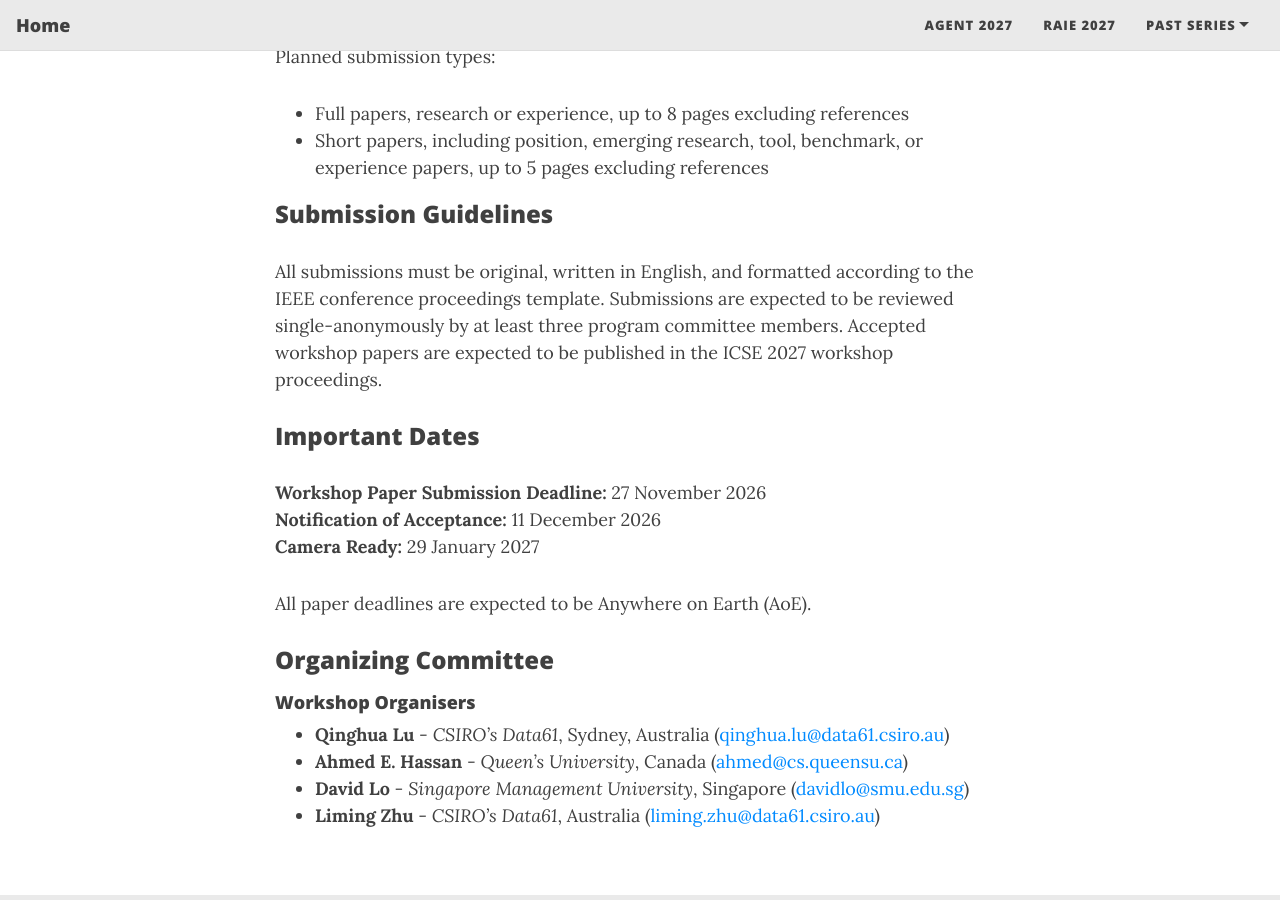
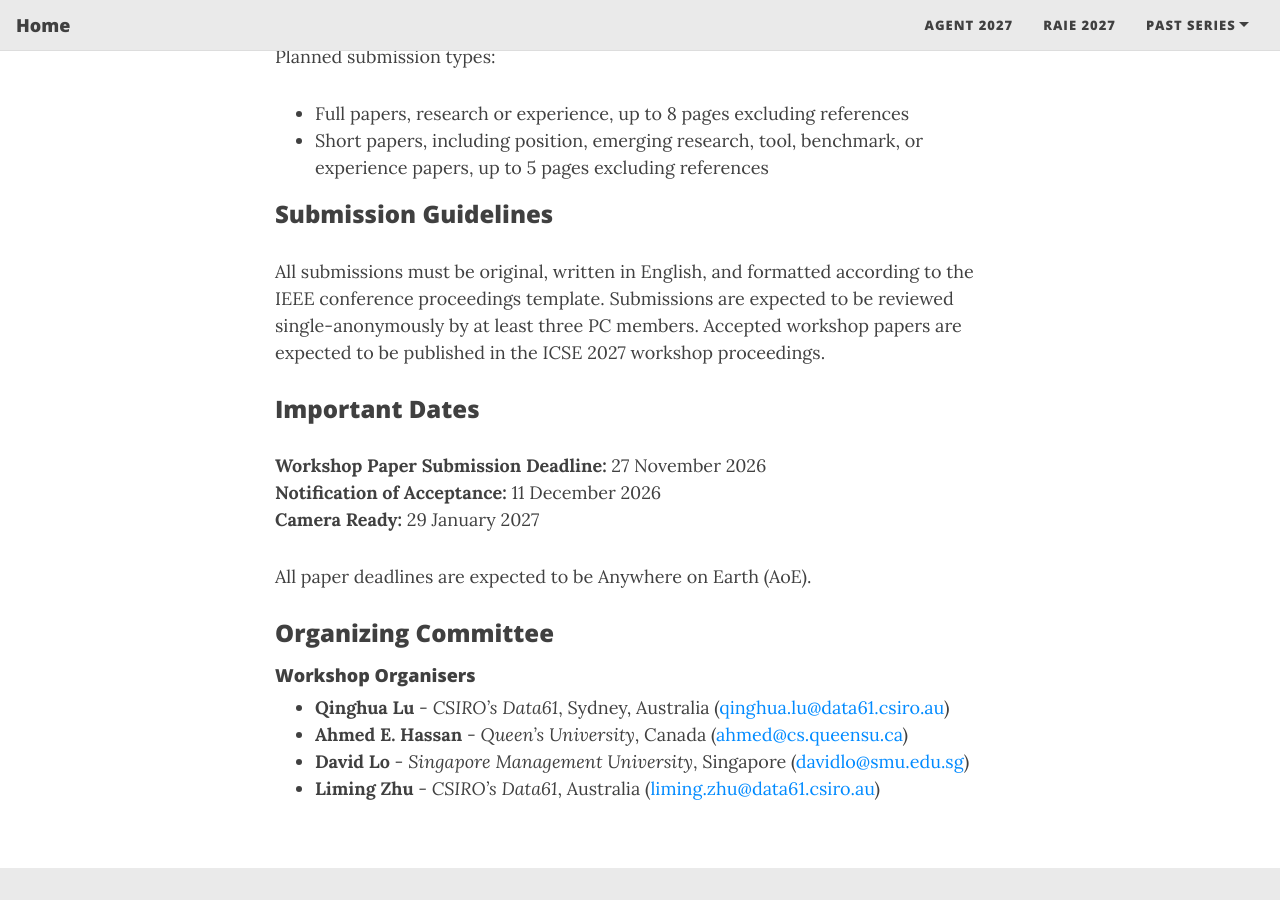
Before and after one commit to RAIEngineering/AIEng-Series, a Jekyll site: the page built from Agent2027.md, in a window 1280 px wide and 900 px high, scrolled down 2385 px. Built offline with Jekyll 4.4.1, drawn with Linux system fonts in a browser that asks for light colours; nearby versions of some CDN libraries.

Commit message:
Update Agent2027.md

```diff
--- a/Agent2027.md
+++ b/Agent2027.md
@@ -57,7 +57,7 @@ Planned submission types:
 
 ### Submission Guidelines
 
-All submissions must be original, written in English, and formatted according to the IEEE conference proceedings template. Submissions are expected to be reviewed single-anonymously by at least three program committee members. Accepted workshop papers are expected to be published in the ICSE 2027 workshop proceedings.
+All submissions must be original, written in English, and formatted according to the IEEE conference proceedings template. Submissions are expected to be reviewed single-anonymously by at least three PC members. Accepted workshop papers are expected to be published in the ICSE 2027 workshop proceedings.
 
 ### Important Dates
 
```
